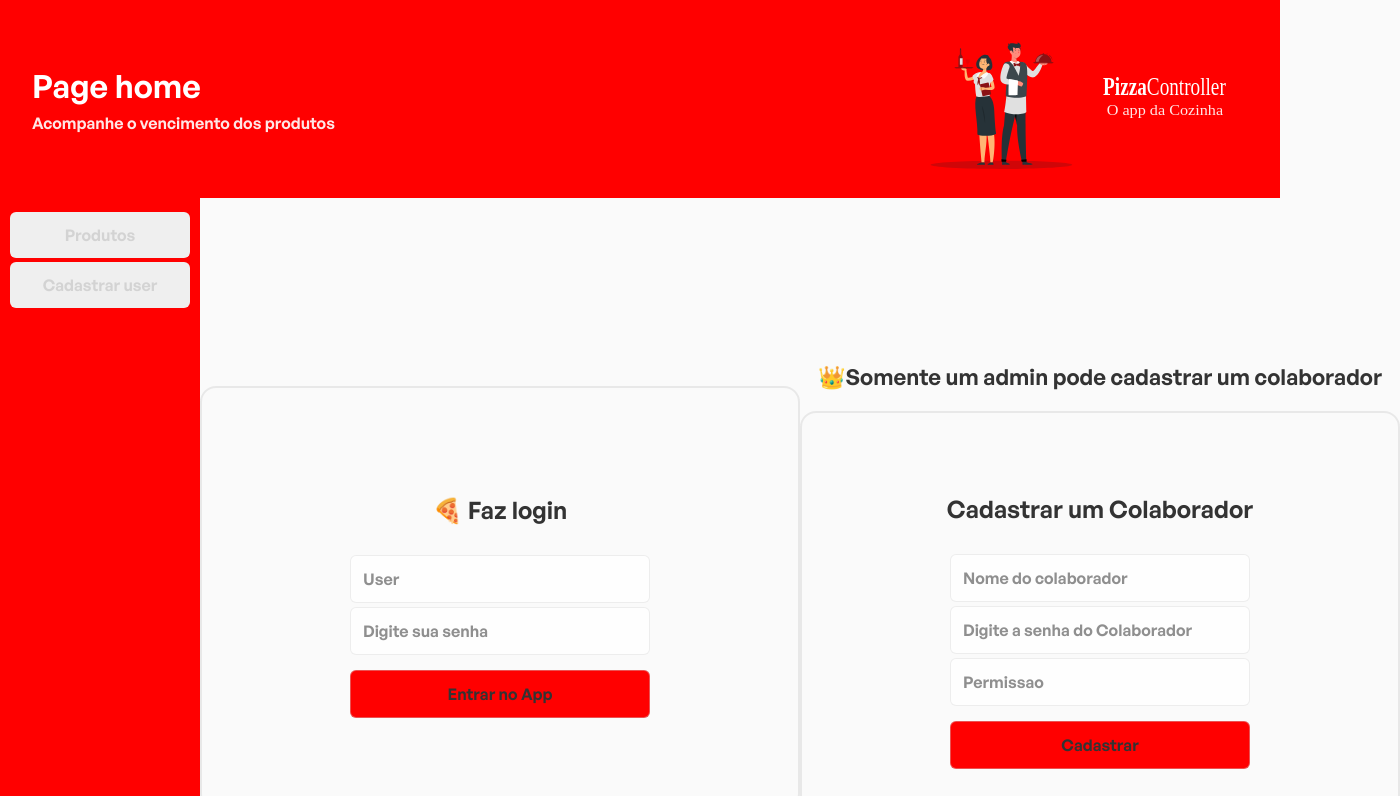
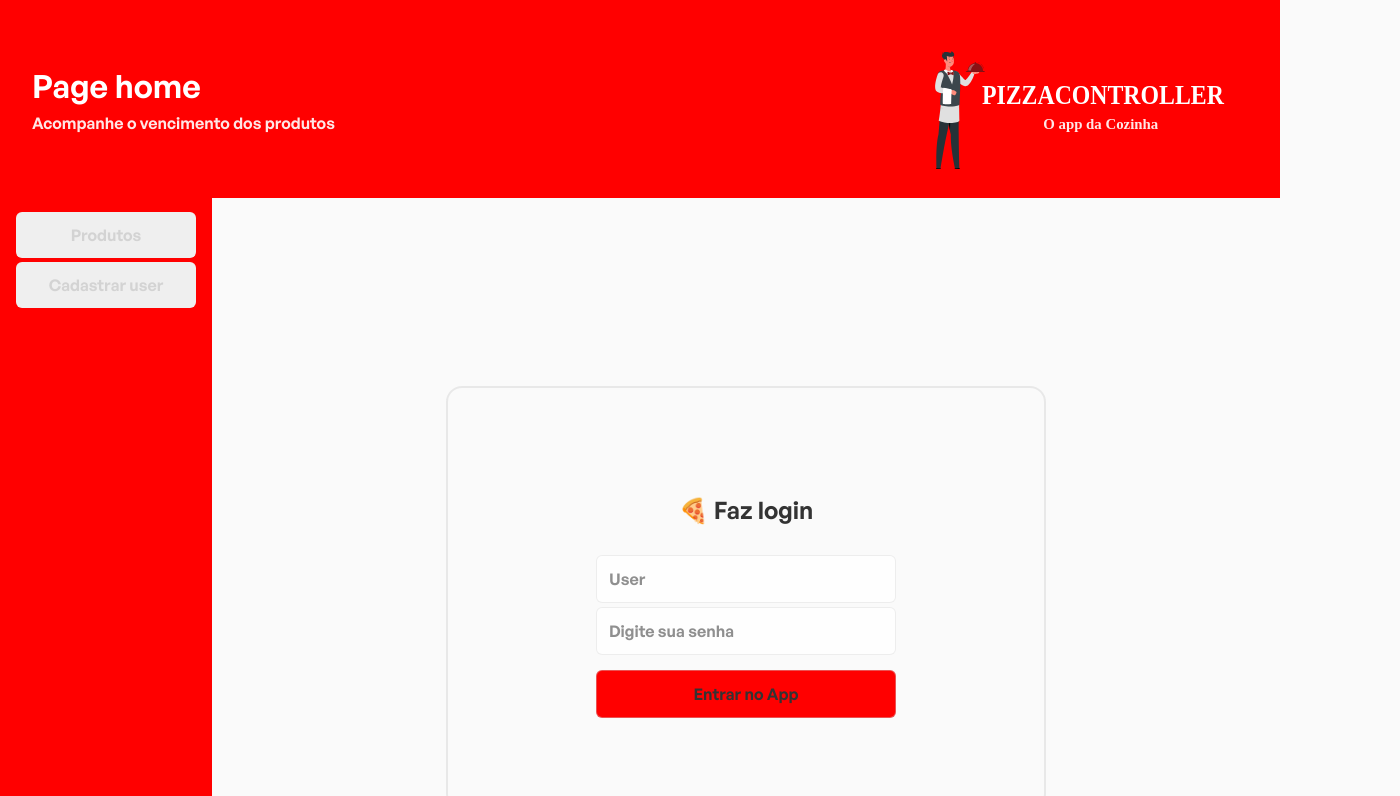
Before and after one commit to thiagoxporfirio/pizzacontroller, a React (Vite) app: page / in a window 1280 px wide. Shown: the top 796 px of the page, 1400 px wide, since content can reach past the window. Built offline with nearby package versions, Linux system fonts and the light colour scheme.

Commit message:
dando vida ao projeto, usestate

```diff
--- a/src/components/FormLogin/index.tsx
+++ b/src/components/FormLogin/index.tsx
@@ -1,19 +1,56 @@
+import { FormEvent, useState } from "react"
 import { Container } from "../Header-Right/styles"
 
 export function Form() {
+    const [username, SetUsername] = useState('')
+    const [password, SetPassword] = useState('')
+    const [btnlogin, setBtnLogin] = useState('')
+
+    let dados = {
+        username: {username},
+        password: {password},
+    }
+
+    const handleSubmit = (event: FormEvent<HTMLFormElement>) => {
+        event.preventDefault()
+        {btnlogin? 'Fazendo login...' : 'Login'}
+
+        fetch('', {
+            method: 'POST',
+            headers: {'Contente-type': 'application/json'},
+            body: JSON.stringify(dados)
+        }).then( async (res) => {
+            let response = await res.text()
+            console.log(response)
+
+            let identidadeUser = JSON.parse(localStorage.getItem('_DadosUser') || '{}')
+            identidadeUser = {... identidadeUser, dados: JSON.parse(response)}
+
+            localStorage.setItem('_DadosUser', JSON.stringify(identidadeUser))
+
+
+        }).catch((error) => {
+            console.log(error.message)
+
+        })
+
+    }
+
+
     return (
         <div className="content-Form">
-
-                <form action="" className="contente-Form">
+                {username}
+                {password}
+                <form action="" className="contente-Form" onSubmit={handleSubmit}>
                     <h2>🍕 Faz login</h2>
                     <div className="input-group">
-                        <input type="text" id="username" placeholder="User" name="username" required />
+                        <input type="text" id="username" placeholder="User" onChange={(event) => SetUsername(event.target.value)} name="username" required />
                     </div>
                     <div className="input-group">
-                        <input type="password" id="senha" placeholder="Digite sua senha" name="senha" required />
+                        <input type="password" id="senha" placeholder="Digite sua senha" onChange={(event) => SetPassword(event.target.value)} name="senha" required />
                     </div>
                     <div className="input-group-btn">
-                        <button type="submit" id="btnlogin" name="btnlogin">Entrar no App</button>
+                        <button type="submit" id="btnlogin" onChange={(event) => SetPassword(event)} name="btnlogin">Entrar no App</button>
                     </div>
                 </form>
             </div>
--- a/src/components/Header-Right/index.tsx
+++ b/src/components/Header-Right/index.tsx
@@ -4,27 +4,52 @@ import { Container } from "./styles"
 import { UserColaborador } from "../UserColaborador"
 import { Form } from "../FormLogin"
 import React from "react"
+import { UserWellCome } from '../UserWellCome'
 
 
 export function Right() {
-
     let identidadeUser = JSON.parse(localStorage.getItem('_DadosUser') || '{}')
     let usuarioid = identidadeUser?.dados?.UserId
+    let username = identidadeUser?.dados?.username
+
+    const [handleCadastro , setHandleCadastro] = useState()
+
 
 
     const handleProducts = () => {
+        let btnProducts = document.querySelector('#btnProducts')
+        btnProducts?.setAttribute('style', 'background-color: #ffffff;')
+
+        setTimeout(() => {
+            btnProducts?.setAttribute('style', 'background-color: grey;')
+        }, 1000)
+
+
+    }
+
+    const handlecadastreUser = () => {
+
+        let btncadastraUser = document.querySelector('#btncadastraUser')
+        btncadastraUser?.setAttribute('style', 'background-color: #ffffff;')
+
+        setTimeout(() => {
+            btncadastraUser?.setAttribute('style', 'background-color: grey;')
+        }, 1000)
+
+        {!usuarioid && <UserColaborador />}
+        console.log(usuarioid)
 
     }
 
     return (
         <Container >
             <div className="content-btn">
-                <button id="btnlogin" onClick={handleProducts}>Produtos</button>
-                <button id="btncadastraUser" >Cadastrar user</button>
+                <button id="btnProducts" onClick={handleProducts}>Produtos</button>
+                <button id="btncadastraUser" onClick={handlecadastreUser}>Cadastrar user</button>
             </div>
 
             {!usuarioid && <Form />}
-            {}<UserColaborador />
+            {usuarioid && <UserWellCome />}
 
         </Container>
 
--- a/src/components/Header-Right/styles.ts
+++ b/src/components/Header-Right/styles.ts
@@ -47,7 +47,9 @@ export const Container = styled.div`
             margin-bottom: 20px;
             text-align: center;
         }
-
+        #boxForm{
+                box-shadow: 1px 3px 10px 1px rgb(0 0 0 / 33%);
+        }
         .contente-Form{
             justify-content: center;
             align-items: center;
--- a/src/components/Header/index.tsx
+++ b/src/components/Header/index.tsx
@@ -1,4 +1,4 @@
-import logo from '../../assets/images/logo2.svg'
+import logo from '../../assets/images/logo3.svg'
 import { Container, Content } from './styles'
 
 
--- /dev/null
+++ b/src/components/UserWellCome/index.tsx
@@ -0,0 +1,25 @@
+import { Container } from "../Header-Right/styles"
+
+export function UserWellCome(){
+
+    let identidadeUser = JSON.parse(localStorage.getItem('_DadosUser') || '{}')
+    let usuarioid = identidadeUser?.dados?.UserId
+    let username = identidadeUser?.dados?.username
+
+
+    return(
+        <div className="content-Form">
+
+                <form action="" className="contente-Form" id="boxForm" >
+                    <h2>🍕 Bem vindo ao App da cozinha.</h2>
+                    <div className="input-group">
+                        <h2>Ola, {username}</h2>
+                    </div>
+
+                    <div className="input-group-btn">
+                        <button type="submit" id="btnlogin" name="btnlogin">Ver produtos da cozinha</button>
+                    </div>
+                </form>
+            </div>
+    )
+}
--- /dev/null
+++ b/src/components/UserWellCome/styles.ts
@@ -0,0 +1 @@
+import styled from "styled-components";
```
Also changed, not shown: src/assets/images/logo2.svg, src/assets/images/logo3.svg (added).
